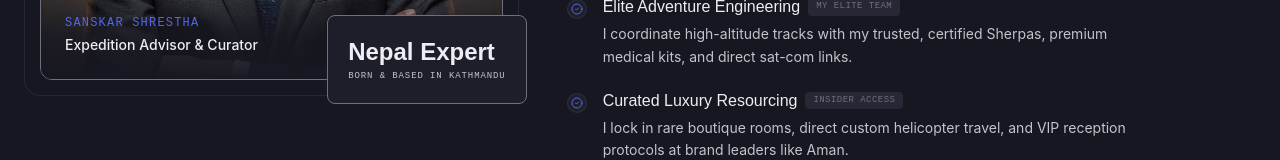
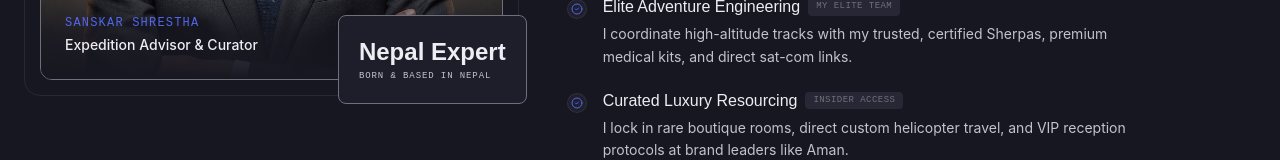
Before and after one commit to sanskarsth/sanskarsth, a React (Vite) app: page / in a window 1280 px wide. Shown: the part 578-738 px from the top of the page. Built offline with nearby package versions, Linux system fonts and the light colour scheme; no server answers; the database is empty; a web font is replaced by a local one.

Commit message:
chore: edit about section

```diff
--- a/src/components/About.tsx
+++ b/src/components/About.tsx
@@ -88,7 +88,7 @@ export default function About({ onPlanJourney }: AboutProps) {
               <div className="absolute -bottom-6 -right-6 bg-midnight-slate border border-lead p-5 rounded-lg max-w-[200px] hidden sm:block">
                 <span className="block font-display text-2xl font-bold text-starlight mb-0.5">Nepal Expert</span>
                 <span className="block font-mono text-[9px] uppercase tracking-widest text-silver">
-                  Born & Based in Kathmandu
+                  Born & Based in Nepal
                 </span>
               </div>
             </div>
```
